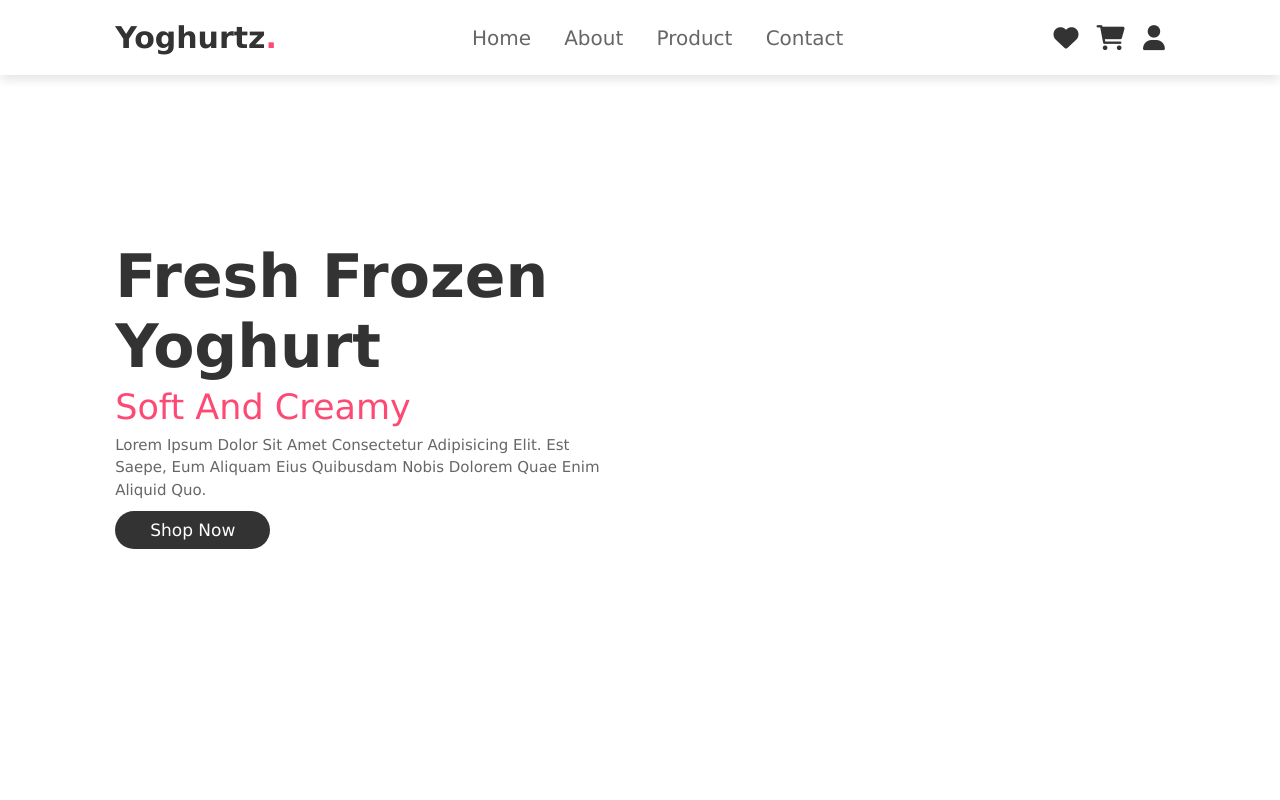
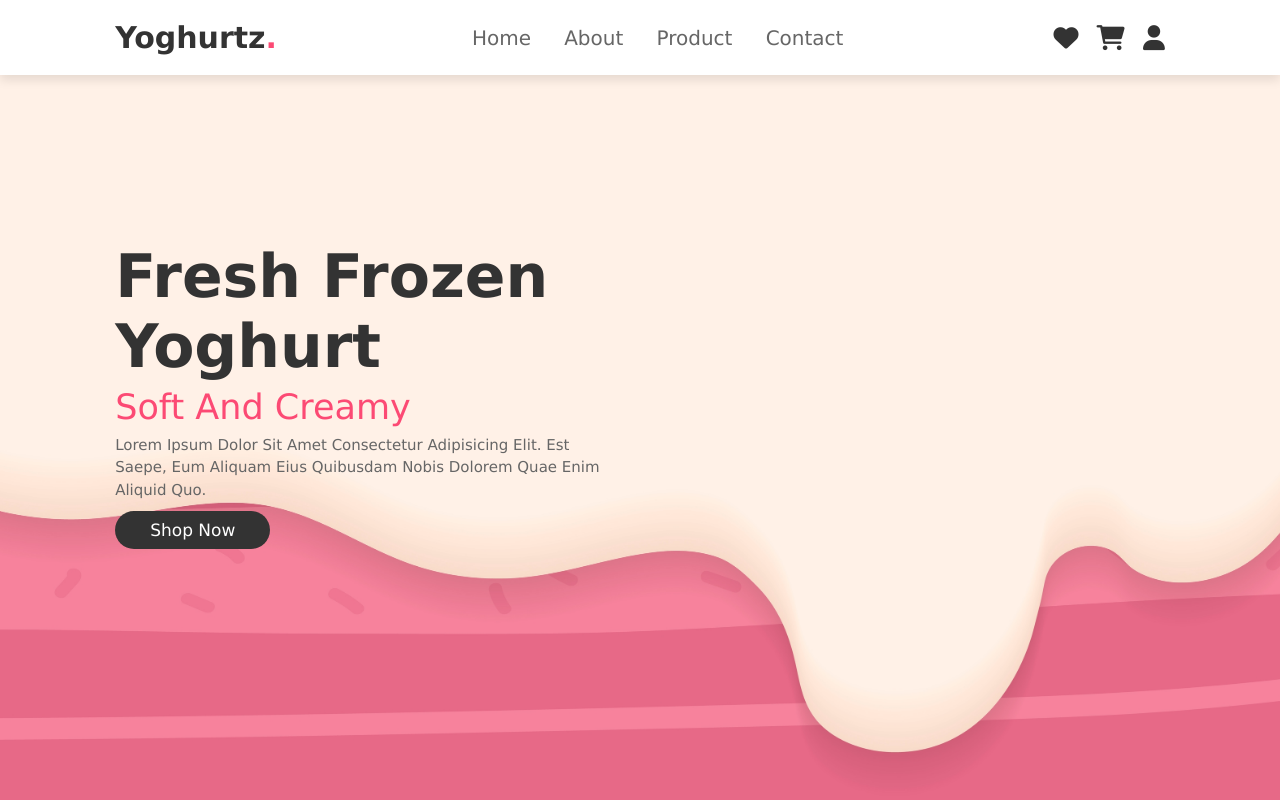
Before and after one commit to Nikhilgholap1304/Yoghurtz, a plain HTML site: page index.html in a window 1280 px wide. Shown: the top 800 px of the page. Drawn offline with nearby package versions, Linux system fonts and the light colour scheme.

Commit message:
Update style.css

```diff
--- a/style.css
+++ b/style.css
@@ -104,7 +104,7 @@ header .fa-bars{
     display: flex;
     align-items: center;
     min-height: 100vh;
-    background: linear-gradiant(rgba(0,0,0,0.75),rgba(0,0,0,0.75)),url(img/icecreambg.jpg) no-repeat;
+    background: url(img/icecreambg.jpg) no-repeat;
     background-position: center;
     background-size: cover;
 }
```
